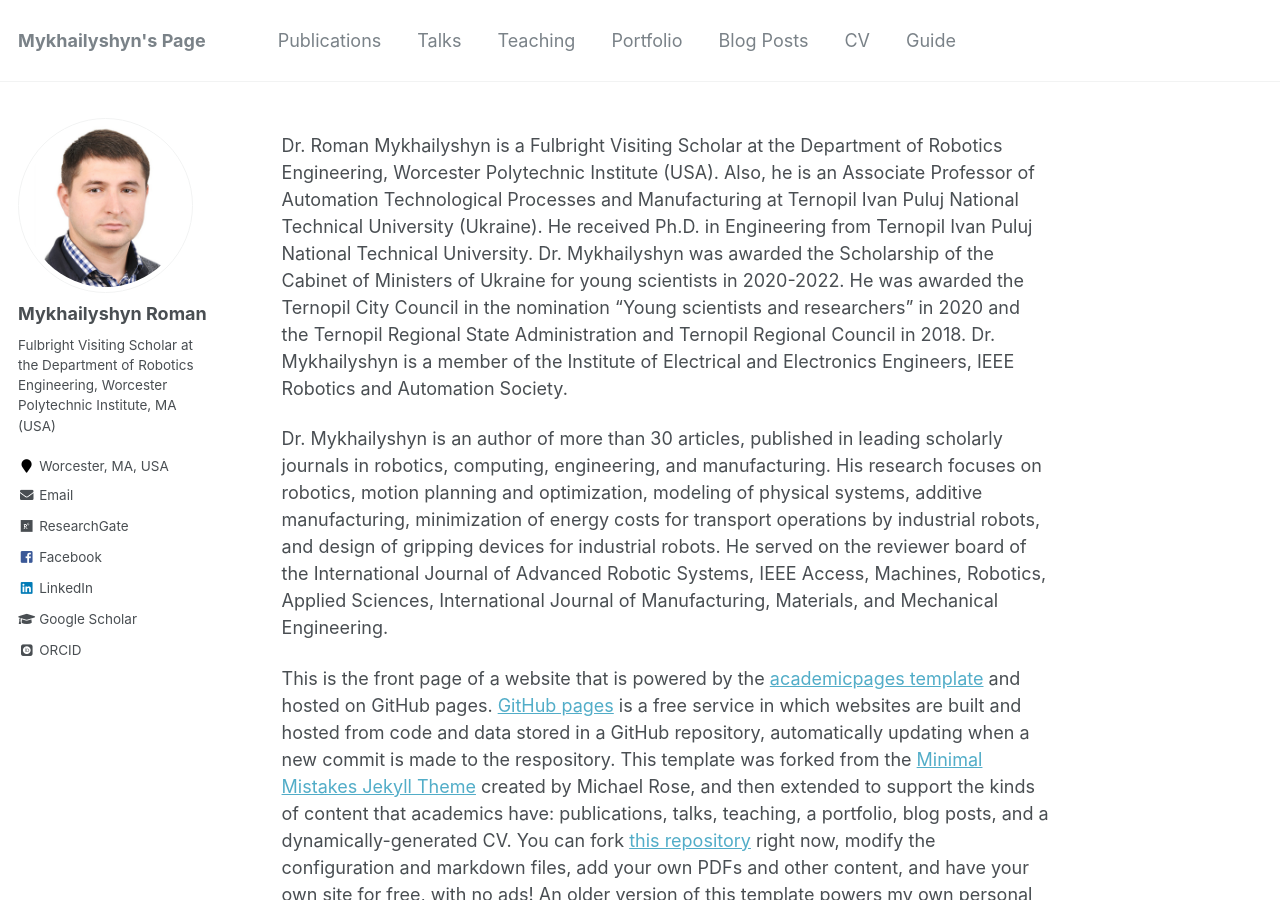
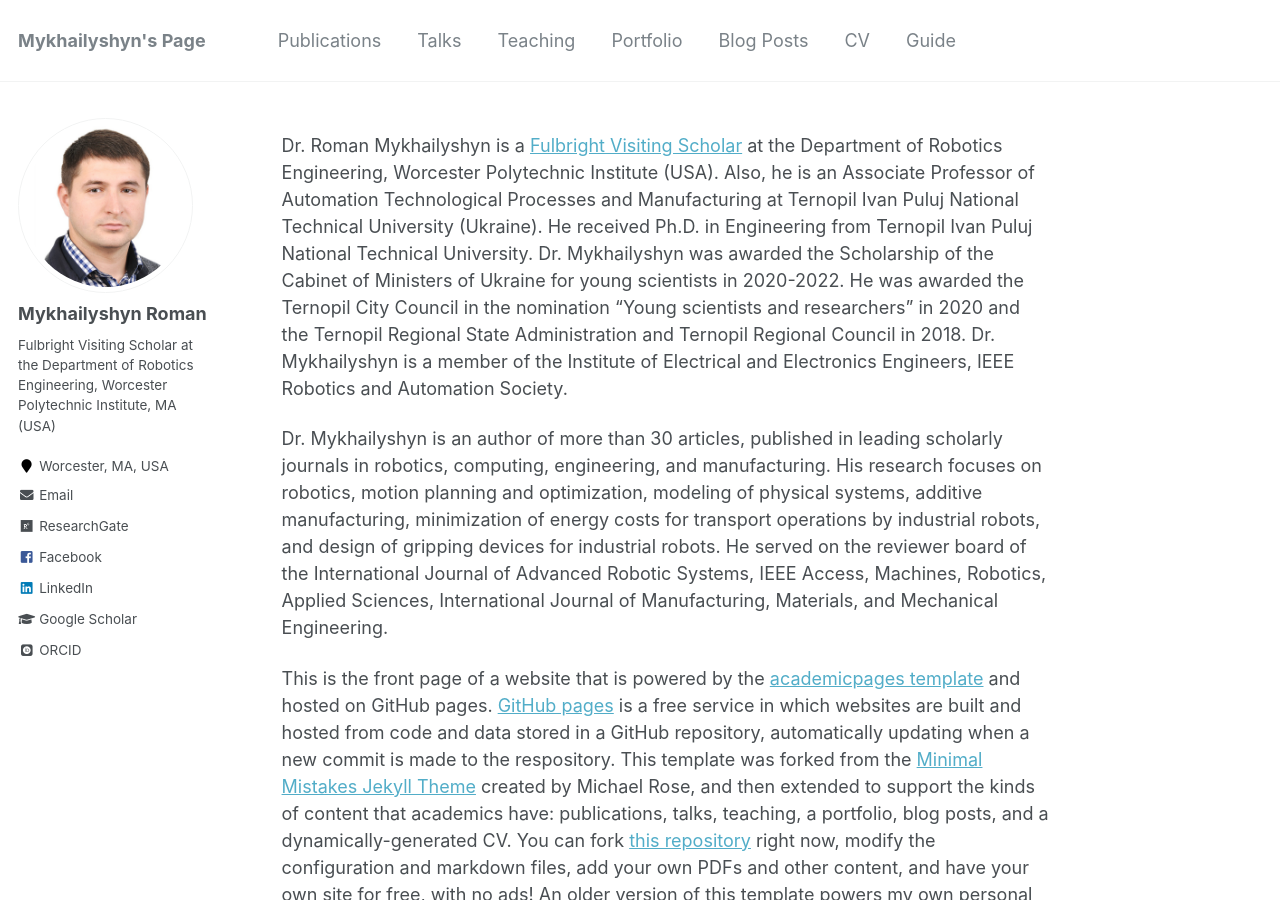
Before and after one commit to RomanMykhailyshyn/RomanMykhailyshyn.github.io, a Jekyll site: the page built from _pages/about.md, in a window 1280 px wide and 900 px high. Built offline with Jekyll 4.4.1, drawn with Linux system fonts in a browser that asks for light colours; some web fonts are replaced; part of the change alters nothing that is shown.

```diff
--- a/_pages/about.md
+++ b/_pages/about.md
@@ -8,7 +8,7 @@ redirect_from:
   - /about.html
 ---
 
-Dr. Roman Mykhailyshyn is a Fulbright Visiting Scholar at the Department of Robotics Engineering, Worcester Polytechnic Institute (USA). Also, he is an Associate Professor of Automation Technological Processes and Manufacturing at Ternopil Ivan Puluj National Technical University (Ukraine). He received Ph.D. in Engineering from Ternopil Ivan Puluj National Technical University. Dr. Mykhailyshyn was awarded the Scholarship of the Cabinet of Ministers of Ukraine for young scientists in 2020-2022. He was awarded the Ternopil City Council in the nomination "Young scientists and researchers" in 2020 and the Ternopil Regional State Administration and Ternopil Regional Council in 2018. Dr. Mykhailyshyn is a member of the Institute of Electrical and Electronics Engineers, IEEE Robotics and Automation Society.
+Dr. Roman Mykhailyshyn is a [Fulbright Visiting Scholar](https://issuu.com/fulbright-ukraine/docs/ua_scholars_2021-22) at the Department of Robotics Engineering, Worcester Polytechnic Institute (USA). Also, he is an Associate Professor of Automation Technological Processes and Manufacturing at Ternopil Ivan Puluj National Technical University (Ukraine). He received Ph.D. in Engineering from Ternopil Ivan Puluj National Technical University. Dr. Mykhailyshyn was awarded the Scholarship of the Cabinet of Ministers of Ukraine for young scientists in 2020-2022. He was awarded the Ternopil City Council in the nomination "Young scientists and researchers" in 2020 and the Ternopil Regional State Administration and Ternopil Regional Council in 2018. Dr. Mykhailyshyn is a member of the Institute of Electrical and Electronics Engineers, IEEE Robotics and Automation Society.
 
 Dr. Mykhailyshyn is an author of more than 30 articles, published in leading scholarly journals in robotics, computing, engineering, and manufacturing. His research focuses on robotics, motion planning and optimization, modeling of physical systems, additive manufacturing, minimization of energy costs for transport operations by industrial robots, and design of gripping devices for industrial robots. He served on the reviewer board of the International Journal of Advanced Robotic Systems, IEEE Access, Machines, Robotics, Applied Sciences, International Journal of Manufacturing, Materials, and Mechanical Engineering.
 
```
